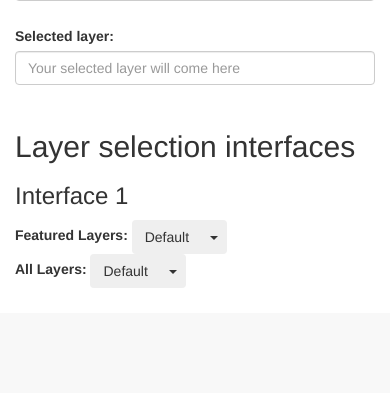
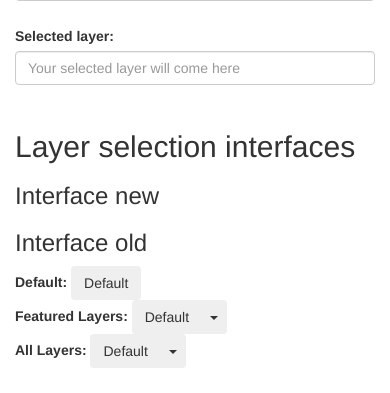
Before and after one commit to spasal/dreamdeep, a Flask app: page / in a window 390 px wide. Shown: the part 745-1138 px from the top of the page. Before the commit the page ends 1022 px from the top, so only its background shows below. Run offline with Flask 2, Linux system fonts and the light colour scheme; some libraries are stand-ins or nearby versions.

Commit message:
client layer-selection

```diff
--- a/app/mod_home/viewmodel.py
+++ b/app/mod_home/viewmodel.py
@@ -48,7 +48,8 @@ class ViewModel(object):
         data = {
             "iteration": self.__iterations,
             "layers": self.__layers,
-            "all_layers": self.__all_layers
+            "all_layers": self.__all_layers,
+            "default_layer": "test"
         }
         return json.dumps(data)
 
--- a/app/models/dream.py
+++ b/app/models/dream.py
@@ -135,8 +135,6 @@ class Dream(object):
         self.__default_layer = 'mixed4d'
         self.__default_channel = 139
 
-        # funtion redefinition
-        # self.__resize = self.__tffunc(np.float32, np.int32)(self.__resize)
 
     # 1 download Inception zip if not exist yet and extract file
     def __download_inception_if_not_exist(self, url, data_dir):
@@ -145,16 +143,19 @@ class Dream(object):
 
         if not os.path.exists(local_zip_file):
             # Download
+            print("downloading inception")
             model_url = urllib.request.urlopen(url)
             with open(local_zip_file, 'wb') as output:
                 output.write(model_url.read())
 
+            print("extracting inception")
             # Extract
             with zipfile.ZipFile(local_zip_file, 'r') as zip_ref:
                 zip_ref.extractall(data_dir)
 
     # 2 create TF session and load the model
     def __create_TF_session_and_model(self, data_dir, model_fn):
+        print("initializing inception")
         graph = tf.Graph()
         sess = tf.InteractiveSession(graph=graph)
 
--- a/resources/static/css/main.css
+++ b/resources/static/css/main.css
@@ -9,3 +9,7 @@
 .test{
 	color: red;
 }
+
+.dropdown-item a{
+	display: block;
+}
--- a/resources/static/js/app.js
+++ b/resources/static/js/app.js
@@ -19,7 +19,8 @@ $(function () {
 
           if(obj.layers != ""){
             received_layers = true
-            fillValues(obj.iteration, obj.layers, obj.all_layers)
+            fillValues(obj.iteration, obj.layers, obj.all_layers, obj.default_layer);
+            initListeners();
           }else{
             console.log("layers are empty")
             setTimeout(getDefaultValues, 500);
@@ -35,27 +36,36 @@ $(function () {
   }
   setTimeout(getDefaultValues, 0);
 
-  function fillValues(iteration, fet_layers, all_layers){
-    $("#iteration").val(iteration)
+  function fillValues(iteration, fet_layers, all_layers, default_layer){
+    $("#iteration").val(iteration);
+    $("#layer").val(default_layer);
+    $("#default").val(default_layer);
 
     $(fet_layers).each( function(index, item){
-      $("#dropdown-fet_layers").append('<a class="dropdown-item az"> ' + item + '</a>');
+      $("#dropdown-fet_layers").append('<div class="dropdown-item"><a> ' + item + '</a></div>');
     })
 
     $(all_layers).each( function(index, item){
-      $("#dropdown-all_layers").append('<a class="dropdown-item az"> ' + item + '</a>');
+      $("#dropdown-all_layers").append('<div class="dropdown-item"><a> ' + item + '</a></div>');
     })
+
+    $(".dropdown-layers").dropdown();
   }
 
-  $(".dropdown-layers a").click(function() {
-    console.log(this.id);
-    console.log($(this).val())
-  });
+  function initListeners(){
+    $("#default").click(function(){
+      console.log($(this).val());
+      $("#layer").val($.trim($(this).val()));
+    });
 
-  $(".az").click(function() {
-    console.log(this.id);
-    console.log($(this).val())
-  });
+    $(".dropdown-layers").on('click', '.dropdown-item a',function() {
+      console.log("on dropdown-item a");
+      console.log($(this).text());
+      $("#layer").val($.trim($(this).text()));
+      // console.log(this.id);
+      // console.log($(this).val())
+    });
+  }
 
 
    // post updates
--- a/resources/templates/home/home.html
+++ b/resources/templates/home/home.html
@@ -64,8 +64,14 @@
 
 		<div class="row">
 			<div class="col-md-12"><h2>Layer selection interfaces</h2></div>
-			<div class="col-md-12"><h3>Interface 1</h3></div>
+			<div class="col-md-12"><h3>Interface new</h3></div>
+			<div class="col-md-12"><h3>Interface old</h3></div>
 			<div class="col-md-12">
+				<div>
+					<label for="default">Default: </label>
+					<button type="button" class="btn" id="default">Default</button>
+				</div>
+
 				<div>
 					<label for="fet_layers">Featured Layers: </label>
 					<!-- Example split danger button -->
@@ -75,7 +81,6 @@
 					    <span class="sr-only">Toggle Dropdown</span>
 					  </button>
 					  <div class="dropdown-menu dropdown-layers" id="dropdown-fet_layers">
-					    <div class="dropdown-item">Default</div>
 					  </div>
 					</div>
 				</div>
@@ -88,7 +93,7 @@
 					  <button type="button" class="btn dropdown-toggle dropdown-toggle-split" data-toggle="dropdown" aria-haspopup="true" aria-expanded="false">
 					    <span class="sr-only">Toggle Dropdown</span>
 					  </button>
-					  <div class="dropdown-menu  dropdown-layers" id="dropdown-all_layers">
+					  <div class="dropdown-menu dropdown-layers" id="dropdown-all_layers">
 					  </div>
 					</div>
 				</div>
```
